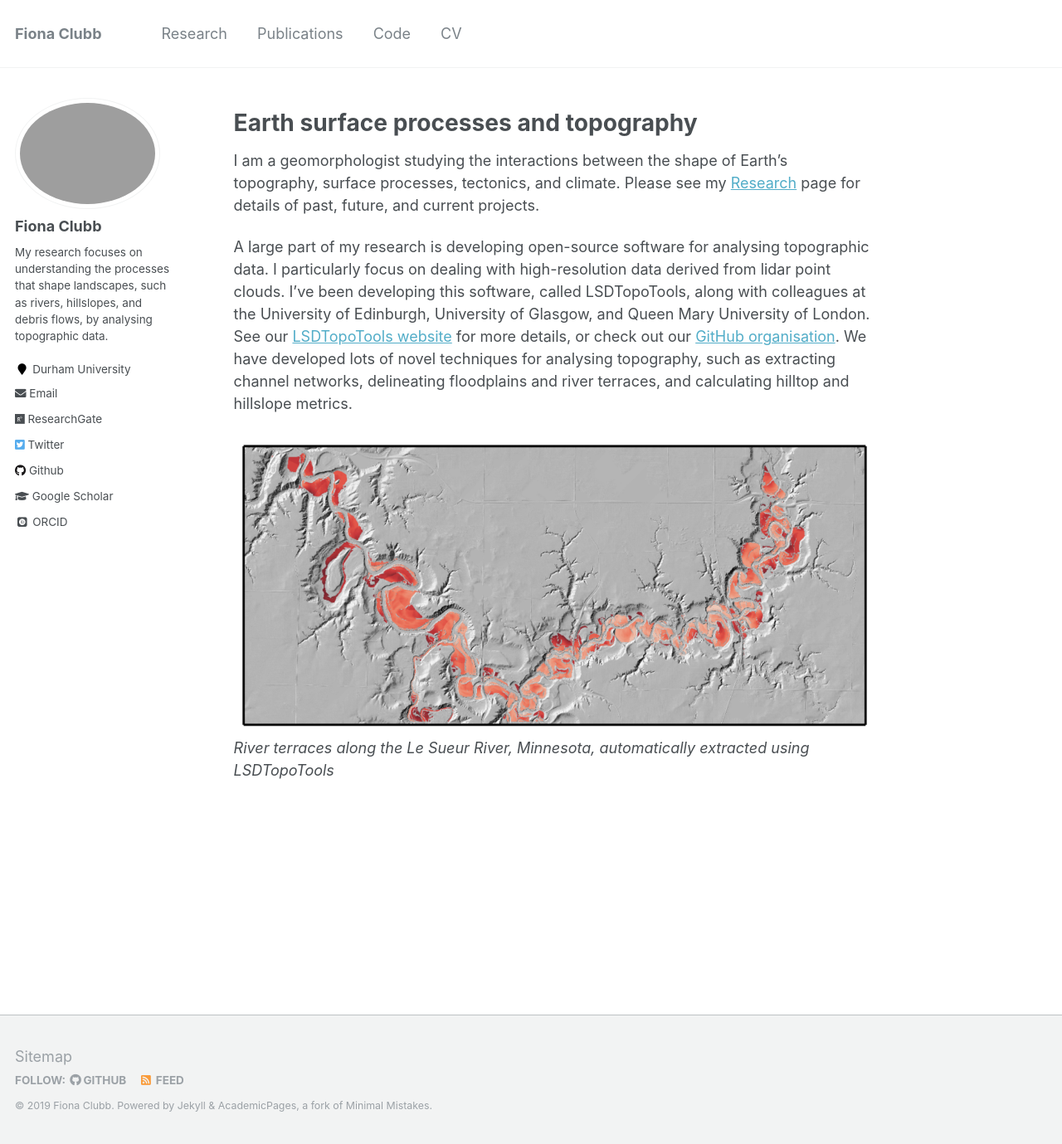
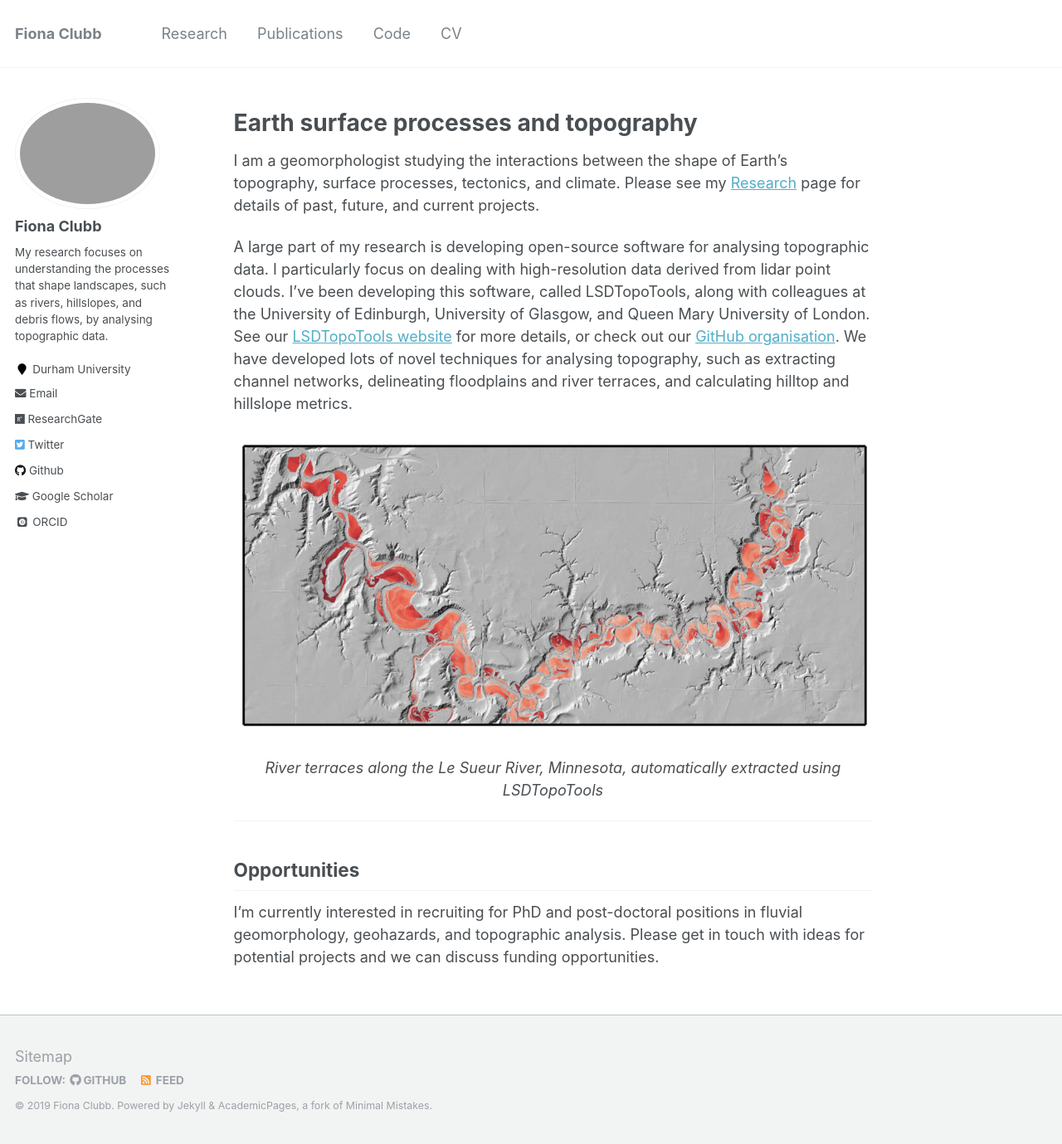
Before and after one commit to fclubb/fclubb.github.io, a Jekyll site: the page built from _pages/about.md, in a window 1280 px wide and 1379 px high. Shown: the whole window at 83% size. Built offline with Jekyll 4.4.1, drawn with Linux system fonts in a browser that asks for light colours; some web fonts are replaced.

Commit message:
Updating website

```diff
--- a/_pages/about.md
+++ b/_pages/about.md
@@ -14,5 +14,13 @@ I am a geomorphologist studying the interactions between the shape of Earth's to
 
 A large part of my research is developing open-source software for analysing topographic data. I particularly focus on dealing with high-resolution data derived from lidar point clouds.  I’ve been developing this software, called LSDTopoTools, along with colleagues at the University of Edinburgh,  University of Glasgow, and Queen Mary University of London. See our [LSDTopoTools website](lsdtopotools.github.io) for more details, or check out our [GitHub organisation](https://github.com/LSDtopotools). We have developed lots of novel techniques for analysing topography, such as extracting channel networks, delineating floodplains and river terraces, and calculating hilltop and hillslope metrics.
 
-![](/images/le_sueur_terraces.png)
-_River terraces along the Le Sueur River, Minnesota, automatically extracted using LSDTopoTools_
+<img src="/images/le_sueur_terraces.png" alt="le sueur" width="1000"/>
+
+<p align ="center">
+<i>River terraces along the Le Sueur River, Minnesota, automatically extracted using LSDTopoTools</i>
+</p>
+
+---
+## Opportunities
+
+I'm currently interested in recruiting for PhD and post-doctoral positions in fluvial geomorphology, geohazards, and topographic analysis. Please get in touch with ideas for potential projects and we can discuss funding opportunities.
```
Also changed, not shown: _pages/research.md (+4 -4 lines), images/san_andreas.jpg, 3 other files.
